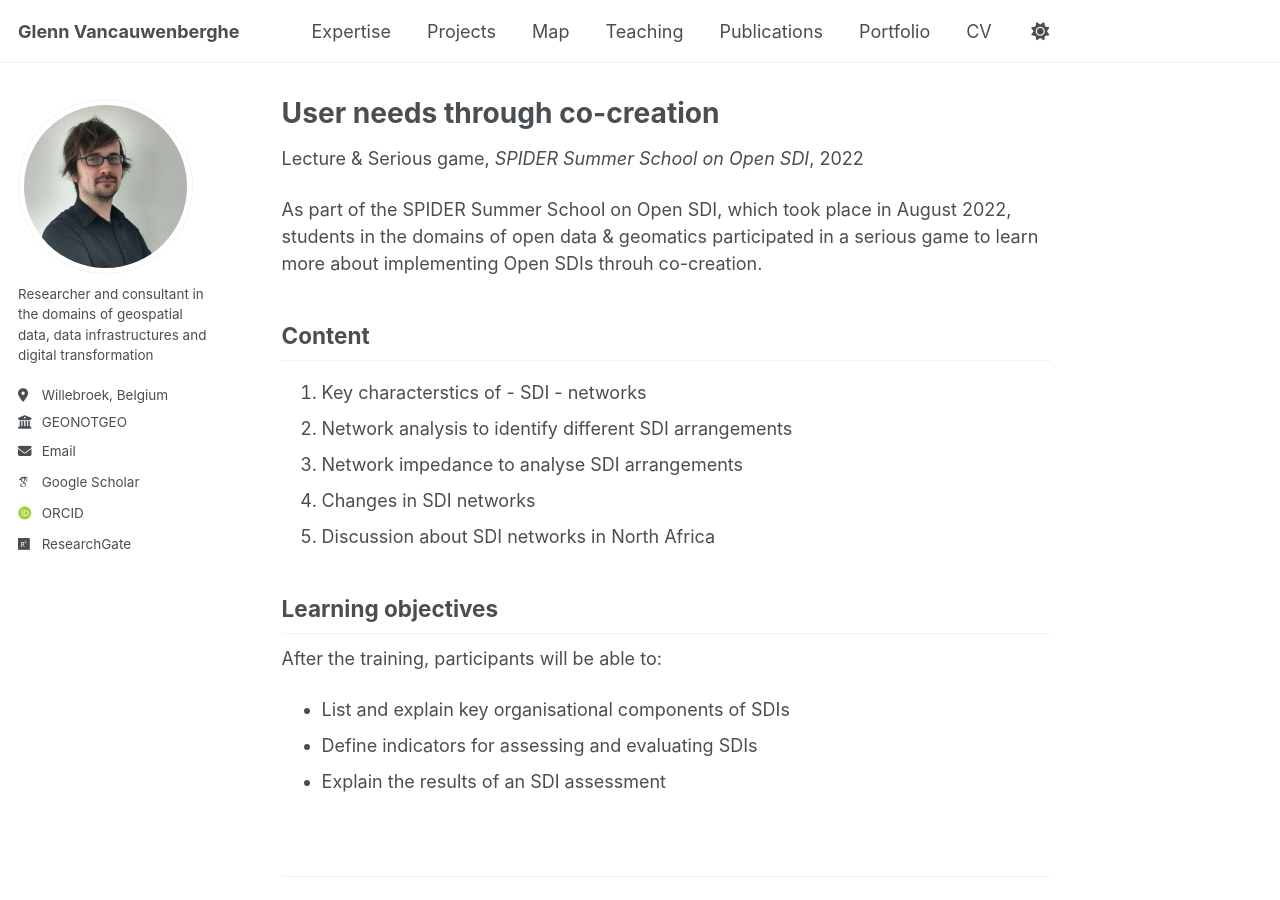
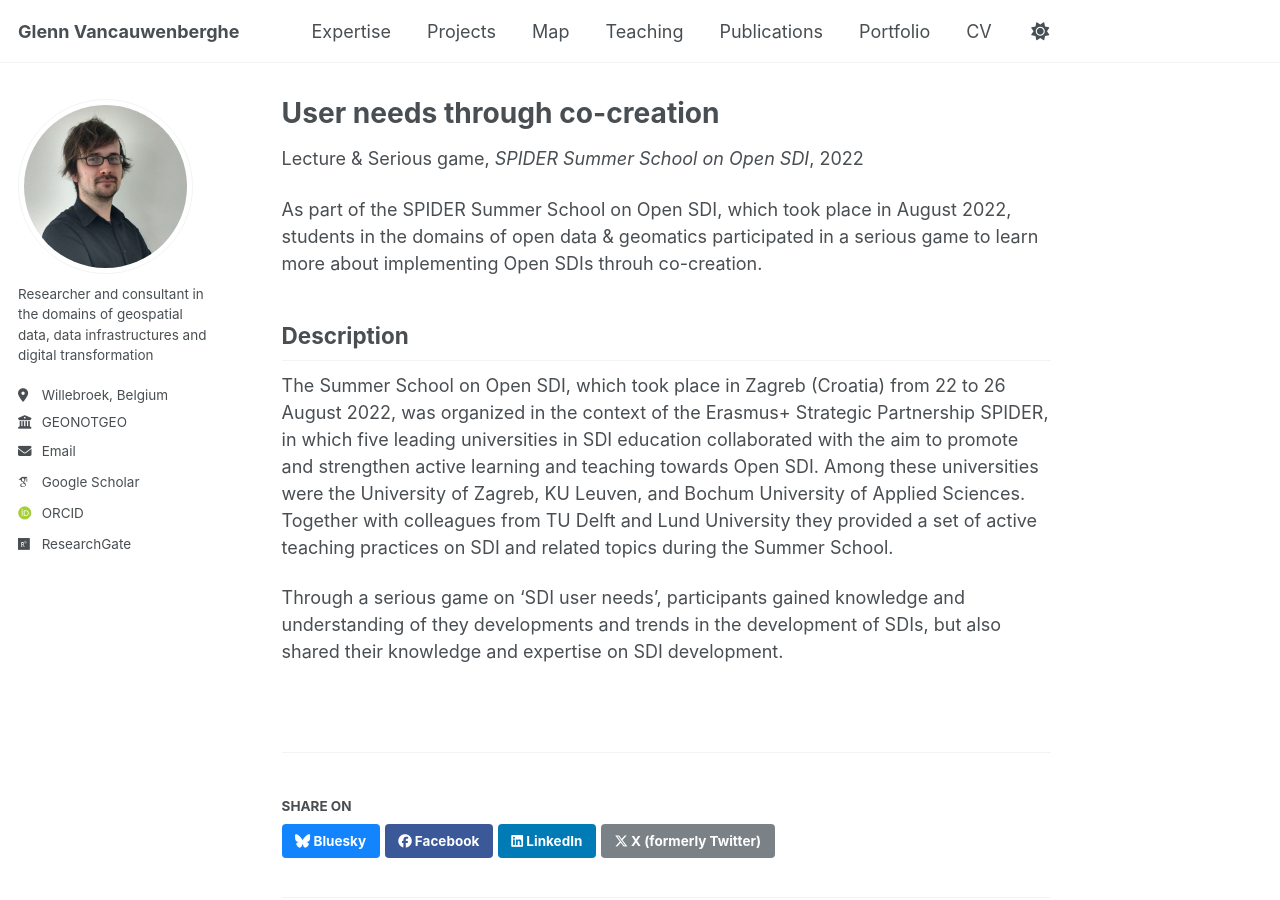
Before and after one commit to GVancauwenberghe/gvancauwenberghe.github.io, a Jekyll site: the page built from _teaching/teaching-14.md, in a window 1280 px wide and 900 px high. Built offline with Jekyll 4.4.1, drawn with Linux system fonts in a browser that asks for light colours; some web fonts are replaced.

Commit message:
Update teaching-14.md

```diff
--- a/_teaching/teaching-14.md
+++ b/_teaching/teaching-14.md
@@ -10,15 +10,7 @@
 
 As part of the SPIDER Summer School on Open SDI, which took place in August 2022, students in the domains of open data & geomatics participated in a serious game to learn more about implementing Open SDIs throuh co-creation.
 
-## Content
-1. Key characterstics of - SDI - networks
-2. Network analysis to identify different SDI arrangements
-3. Network impedance to analyse SDI arrangements
-4. Changes in SDI networks
-5. Discussion about SDI networks in North Africa
+## Description
+The Summer School on Open SDI, which took place in Zagreb (Croatia) from 22 to 26 August 2022, was organized in the context of the Erasmus+ Strategic Partnership SPIDER, in which five leading universities in SDI education collaborated with the aim to promote and strengthen active learning and teaching towards Open SDI. Among these universities were the University of Zagreb, KU Leuven, and Bochum University of Applied Sciences. Together with colleagues from TU Delft and Lund University they provided a set of active teaching practices on SDI and related topics during the Summer School.
 
-## Learning objectives
-After the training, participants will be able to:
-* List and explain key organisational components of SDIs
-* Define indicators for assessing and evaluating SDIs
-* Explain the results of an SDI assessment
+Through a serious game on 'SDI user needs', participants gained knowledge and understanding of they developments and trends in the development of SDIs, but also shared their knowledge and expertise on SDI development.
```
